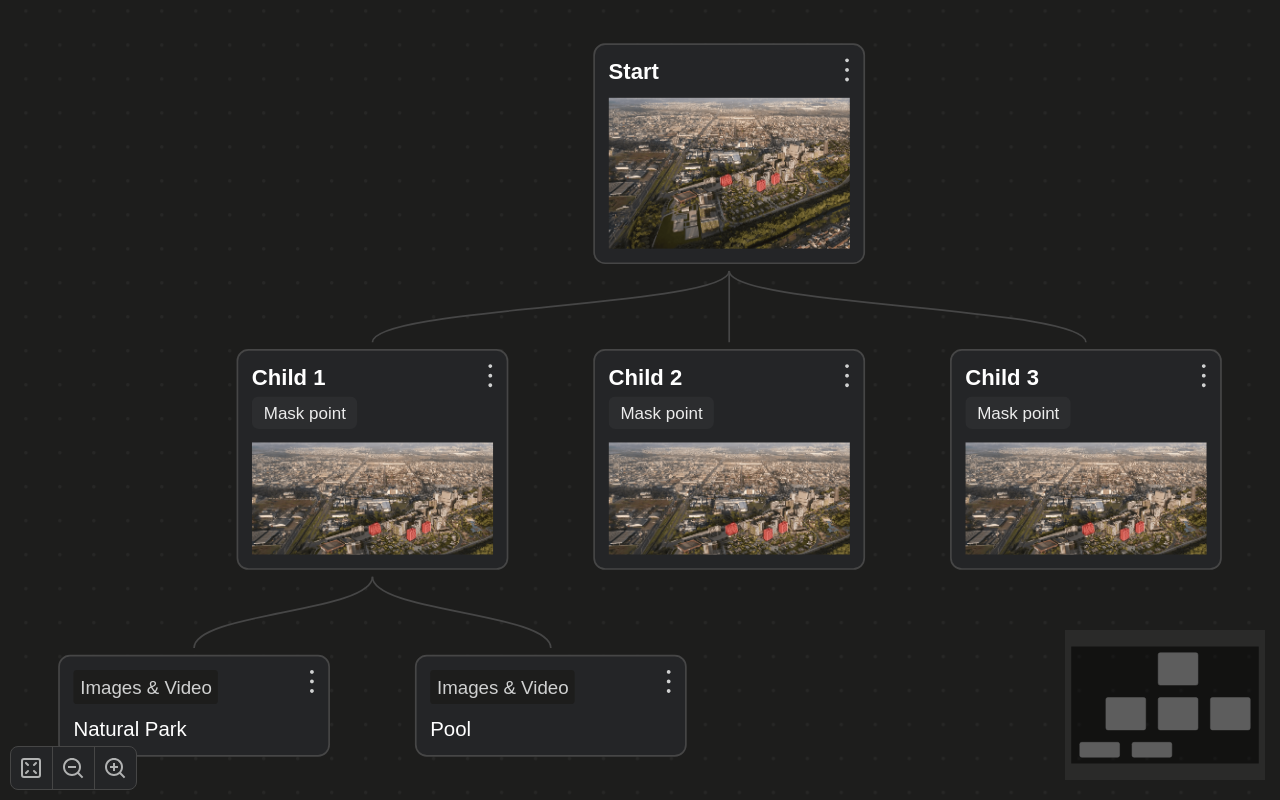
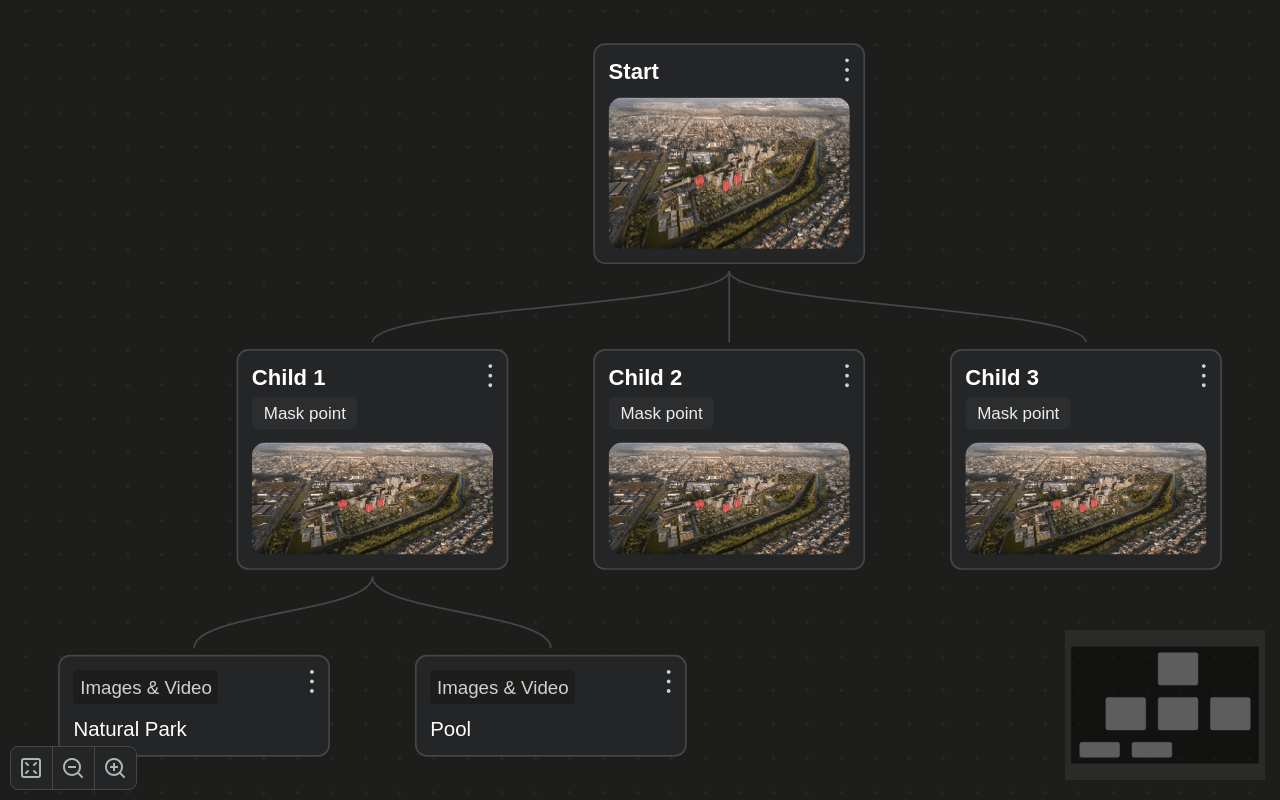
Before and after one commit to Matheusmeed/tree, a React (Vite) app: page / in a window 1280 px wide. Built offline with nearby package versions, Linux system fonts and the light colour scheme.

Commit message:
feat: hidden image grayscale and fixing image size

```diff
--- a/src/components/CardImage/index.tsx
+++ b/src/components/CardImage/index.tsx
@@ -1,12 +1,12 @@
 import { useSvgData } from '../../hooks/useSvgPolygons';
 import { BackgroundImage, BackgroundWrapper, SvgWrapper } from './styles';
 
-const CardImage = ({ img }: { img: string }) => {
+const CardImage = ({ img, isHidden }: { img: string; isHidden: boolean }) => {
   const svgData = useSvgData('/assets/images/mask.svg');
 
   return (
     <BackgroundWrapper>
-      <BackgroundImage src={img} alt='Card Image' />
+      <BackgroundImage src={img} alt='Card Image' isHidden={isHidden} />
       <SvgWrapper
         style={{
           width: '100%',
--- a/src/components/CardImage/styles.ts
+++ b/src/components/CardImage/styles.ts
@@ -13,11 +13,15 @@ export const BackgroundWrapper = styled.div`
   position: relative;
   width: fit-content;
   height: 100%;
+  width: 100%;
+  overflow: hidden;
+  border-radius: 8px;
 `;
 
-export const BackgroundImage = styled.img`
+export const BackgroundImage = styled.img<{ isHidden: boolean }>`
   height: 100%;
-  min-width: 100%;
+  width: 100%;
+  filter: ${({ isHidden }) => (isHidden ? 'grayscale(100%)' : 'none')};
 `;
 
 export const SvgWrapper = styled.div`
--- a/src/components/CustomNode/index.tsx
+++ b/src/components/CustomNode/index.tsx
@@ -115,7 +115,12 @@ const CustomNode = ({ data }: { data: ITreeData }) => {
               <p>Mask point</p>
             </TypeDiv>
           )}
-          {!data.isSpotlight && <CardImage img='/assets/images/view.png' />}
+          {!data.isSpotlight && (
+            <CardImage
+              img='/assets/images/view.png'
+              isHidden={!!data.isHidden}
+            />
+          )}
           {data.hasCollapsedChildren && (
             <ChildrenNumber
               onClick={(e) => {
```
